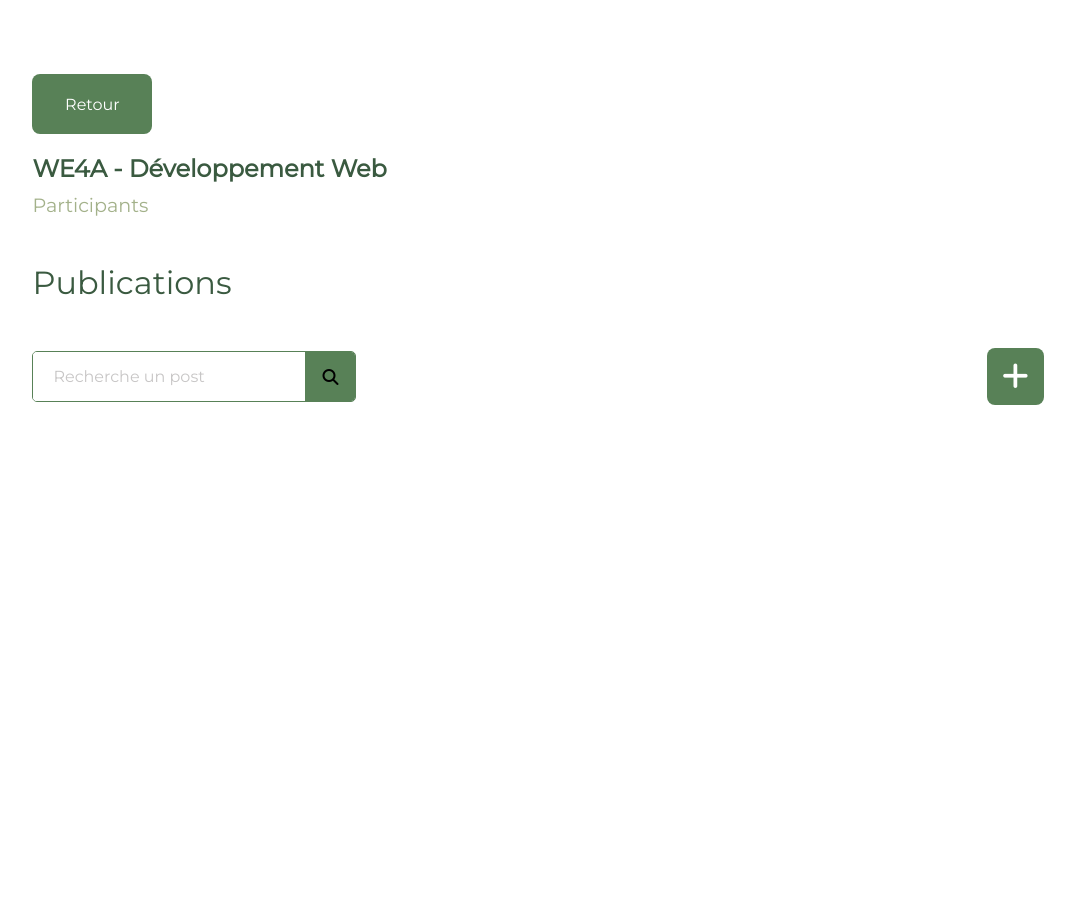
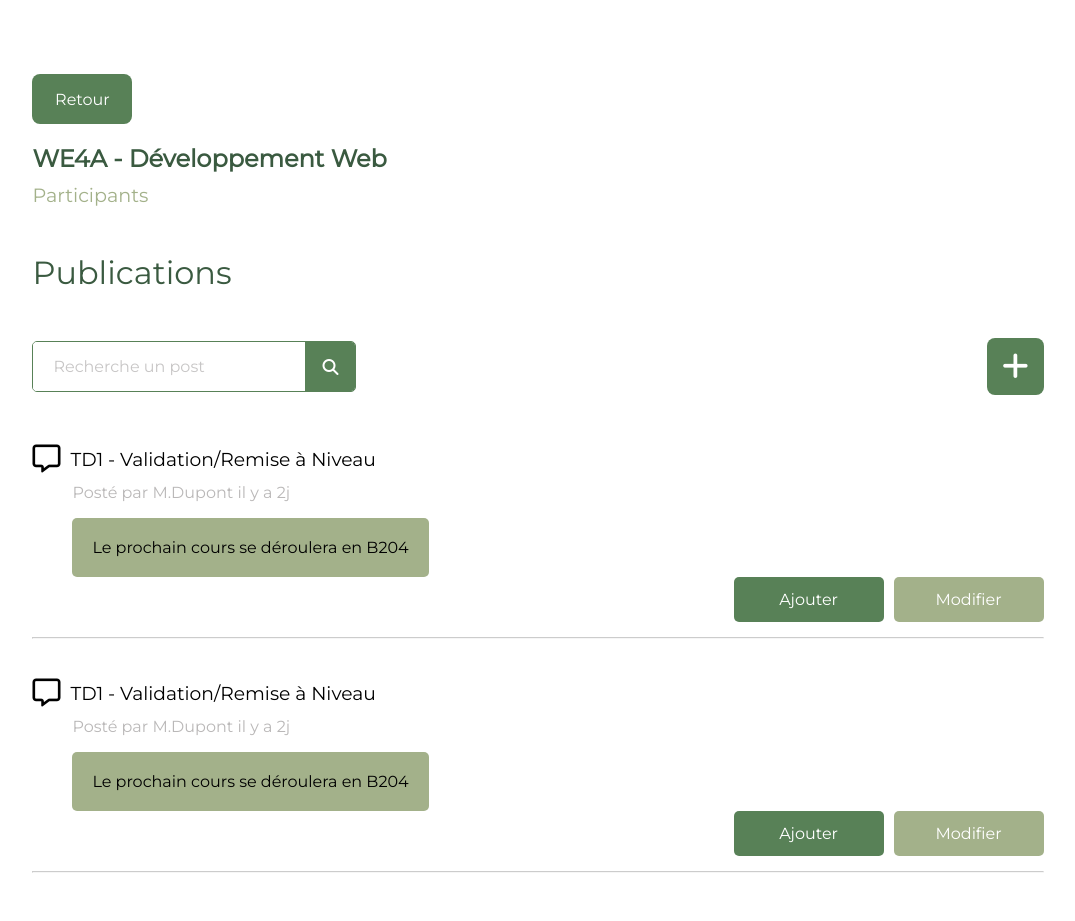
Before and after one commit to Enesinho90/Soodle, a PHP site: page /page_contenu_ue.php in a window 1280 px wide. Shown: the part 76-997 px from the top of the page, without its empty margins (102-1177 px from the left). Before the commit the page ends 481 px from the top, so only its background shows below. Run offline with PHP 8.4, Linux system fonts and the light colour scheme; some libraries are stand-ins or nearby versions.

Commit message:
Posts Ajouter

```diff
--- a/css/style.css
+++ b/css/style.css
@@ -1,10 +1,18 @@
-/* ========== Structure principale de la section ========== */
+main {
+  margin-top: 150px;
+  display: flex;
+  flex-direction: column;
+  align-items: center;
+}
+
+main section {
+  width: 80%;
+}
+
+/* ========== Structure principale de la section : #contenu-ue ========== */
 #contenu-ue {
     display: flex;
     flex-direction: column;
-    width: 80%;
-    min-width: 300px;
-    margin: 150px auto 0 auto; /* centré horizontalement */
 }
 
   /* ========== Boutons principaux ========== */
@@ -20,8 +28,8 @@
 
   /* Bouton de retour */
 .button-style {
-    width: 120px;
-    height: 60px;
+    width: 100px;
+    height: 50px;
     font-size: 16px;
     display: flex;
     align-items: center;
@@ -38,6 +46,7 @@
   /* Hover commun aux boutons */
 .button-style:hover,
 .button-add:hover,
+.button-ajouter:hover,
 .recherche-btn:hover {
     background-color: #3a5a40;
 }
@@ -76,6 +85,7 @@
 
   /* Bouton de recherche */
 .recherche-btn {
+    color: white;
     width: 50px;
     background-color: #588157;
     display: flex;
@@ -107,3 +117,92 @@
     color: #3a5a40;
     font-size: 2em;
 }
+/* =========Fin contenu-ue ========== */
+
+
+/* ========== Structure principale de la section : #posts========== */
+/* Conteneur principal des posts */
+#posts {
+  display: flex;
+  flex-direction: column;
+  margin-top: 50px;
+}
+
+/* Ligne de séparation entre les posts */
+#posts hr {
+  margin-top: 15px;
+  margin-bottom: 40px;
+  opacity: 0.5;
+}
+
+/* Icône de message */
+.fa-regular.fa-message {
+  font-size: 28px;
+}
+
+/* Titre + logo */
+.titre-logo {
+  display: flex;
+  align-items: center;
+  gap: 10px;
+  align-self: flex-start;
+}
+
+.titre-logo h3 {
+  margin: 0;
+}
+
+/* Texte du post */
+.post p {
+  color: #bab8b8;
+  margin-top: 10px;
+  margin-left: 40px;
+}
+
+/* Contenu principal du message */
+.contenu-message {
+  display: inline-block;
+  align-self: flex-start;
+  padding: 20px;
+  border-radius: 5px;
+  background-color: #A3B18A;
+  margin-left: 40px;
+}
+
+/* Conteneur des boutons */
+.ajouter-modifier {
+  display: flex;
+  justify-content: flex-end;
+  gap: 10px;
+  margin-left: 40px;
+}
+
+
+.button-ajouter,
+.button-modifier {
+  cursor: pointer;
+  width: 150px;
+  height: 45px;
+  font-size: 16px;
+  display: flex;
+  align-items: center;
+  justify-content: center;
+  border-radius: 5px;
+  color: white;
+  border: none;
+  transition: all 0.3s ease-in-out;
+}
+
+.button-ajouter {
+  background-color: #588157;
+}
+
+.button-modifier {
+  background-color: #A3B18A;
+}
+
+.button-modifier:hover {
+  background-color: #DAD7CD;
+}
+
+/* =========posts========== */
--- a/page_contenu_ue.php
+++ b/page_contenu_ue.php
@@ -10,28 +10,19 @@
 
 </head>
 <body id="page-contenu-ue">
-
-<main>
-  <?php include("initialize.php"); ?>
-
+<main> <?php include("initialize.php"); ?>
   <!-- ====== Section : contenu-ue ====== -->
   <section id="contenu-ue">
-
     <!-- Bouton de retour -->
     <button class="button-style" type="button">Retour</button>
-
     <!-- Titre principal -->
     <h1>WE4A - Développement Web</h1>
-
     <!-- Sous-titre participants -->
     <p class="participants">Participants</p>
-
     <!-- Titre des publications -->
     <h2 class="publications">Publications</h2>
-
     <!-- Zone de recherche + bouton d'ajout -->
     <div class="barre-recherche-ajouter">
-
       <!-- Barre de recherche -->
       <div class="barre-recherche-container">
         <input class="barre-recherche" type="text" placeholder="Recherche un post">
@@ -39,7 +30,6 @@
           <i class="fa-solid fa-magnifying-glass"></i>
         </button>
       </div>
-
       <!-- Bouton d'ajout -->
       <button class="button-add" type="button">
         <i class="fa-solid fa-plus"></i>
@@ -47,6 +37,41 @@
     </div>
   </section>
   <!-- ====== Fin section : contenu-ue ====== -->
+
+
+
+  <!-- ====== Section : Posts ====== -->
+  <section id="posts">
+    <!-- Un post -->
+    <div class="post">
+      <div class="titre-logo">
+        <i class="fa-regular fa-message"></i>
+        <h3>TD1 - Validation/Remise à Niveau</h3>
+      </div>
+      <p>Posté par M.Dupont il y a 2j</p>
+      <div class="contenu-message"> Le prochain cours se déroulera en B204 </div>
+      <div class="ajouter-modifier">
+        <button class="button-ajouter" type="button">Ajouter</button>
+        <button class="button-modifier" type="button">Modifier</button>
+      </div>
+      <hr>
+    </div>
+    <!-- Deuxième post identique pour l'exemple -->
+    <div class="post">
+      <div class="titre-logo">
+        <i class="fa-regular fa-message"></i>
+        <h3>TD1 - Validation/Remise à Niveau</h3>
+      </div>
+      <p>Posté par M.Dupont il y a 2j</p>
+      <div class="contenu-message"> Le prochain cours se déroulera en B204 </div>
+      <div class="ajouter-modifier">
+        <button class="button-ajouter" type="button">Ajouter</button>
+        <button class="button-modifier" type="button">Modifier</button>
+      </div>
+      <hr>
+    </div>
+  </section>
+  <!-- ====== Fin section : Posts ====== -->
 </main>
 
 
```
